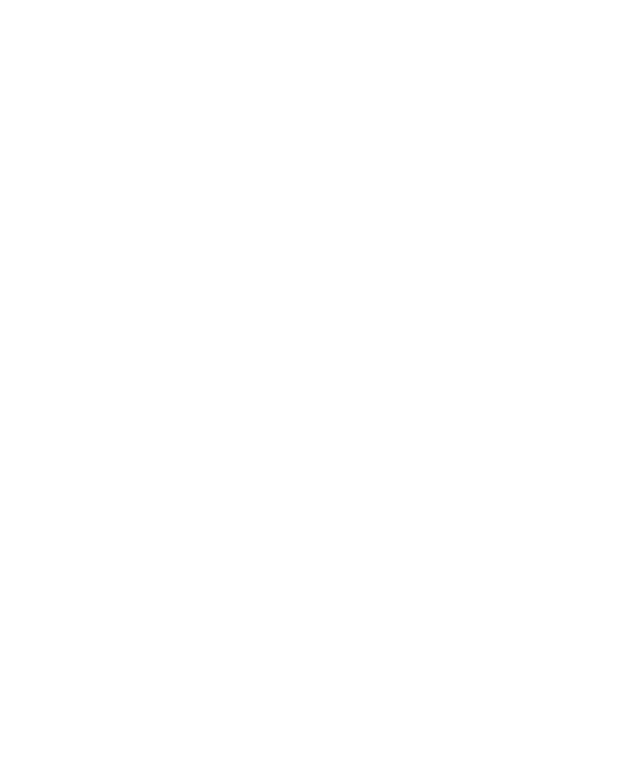
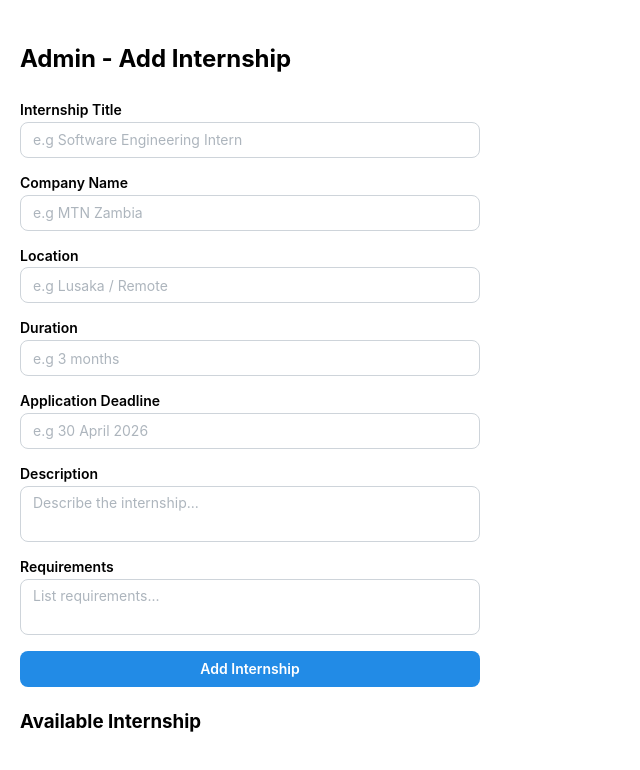
Before and after one commit to RachealMilele123/Admin_FrontEnd, a React (Vite) app: page /admin/internships in a window 1280 px wide. Before the commit this address had no page. Shown: the top 770 px of the page, without its empty margins (0-640 px from the left). Built offline with nearby package versions, Linux system fonts and the light colour scheme.

Commit message:
Added the InternshipAdmin field

```diff
--- a/package.json
+++ b/package.json
@@ -11,6 +11,7 @@
   },
   "dependencies": {
     "@mantine/core": "^9.0.2",
+    "@mantine/form": "^9.0.2",
     "@mantine/hooks": "^9.0.2",
     "react": "^19.2.4",
     "react-dom": "^19.2.4",
--- a/src/App.jsx
+++ b/src/App.jsx
@@ -5,6 +5,7 @@
 import Login from "./Auth/Login";
 import { MantineProvider } from "@mantine/core";
 import '@mantine/core/styles.css';
+import InternshipAdmin from "./pages/InternshipAdmin";
 
 
 function App() {
@@ -22,6 +23,8 @@
         {/* ADMIN DASHBOARD */}
         <Route path="/admin" element={<Admin />} />
 
+        {/* INTERNSHIP ADMIN */}
+        <Route path="/admin/internships" element={<InternshipAdmin />} />
       </Routes>
     </Router>
     </MantineProvider>
--- a/src/Auth/Login.jsx
+++ b/src/Auth/Login.jsx
@@ -24,7 +24,7 @@
       </Text>
 
       <Paper withBorder shadow="sm" p={22} mt={30} radius="md">
-        <TextInput label="Email" placeholder="you@mantine.dev" required radius="md" />
+        <TextInput label="Email" placeholder="you@gmail.com" required radius="md" />
         <PasswordInput label="Password" placeholder="Your password" required mt="md" radius="md" />
         <Group justify="space-between" mt="lg">
           <Checkbox label="Remember me" />
--- /dev/null
+++ b/src/pages/InternshipAdmin.jsx
@@ -0,0 +1,100 @@
+import { useState } from "react";
+import { TextInput, Textarea, Button } from "@mantine/core";
+import { useForm } from "@mantine/form";
+
+function InternshipAdmin() {
+  const [internships, setInternships] = useState([]);
+
+  const form = useForm({
+    initialValues: {
+      title: "",
+      company: "",
+      location: "",
+      duration: "",
+      deadline: "",
+      description: "",
+      requirements: "",
+    },
+  });
+
+  const handleSubmit = (values) => {
+    setInternships([...internships, values]);
+    form.reset(); // clear form after submit
+  };
+
+  return (
+    <div style={{ padding: "20px", maxWidth: "500px" }}>
+      <h2>Admin - Add Internship</h2>
+
+      {/* FORM */}
+      <form onSubmit={form.onSubmit(handleSubmit)}>
+        <TextInput
+          label="Internship Title"
+          placeholder="e.g Software Engineering Intern"
+          {...form.getInputProps("title")}
+        />
+
+        <TextInput
+          label="Company Name"
+          placeholder="e.g MTN Zambia"
+          mt="sm"
+          {...form.getInputProps("company")}
+        />
+
+        <TextInput
+          label="Location"
+          placeholder="e.g Lusaka / Remote"
+          mt="sm"
+          {...form.getInputProps("location")}
+        />
+
+        <TextInput
+          label="Duration"
+          placeholder="e.g 3 months"
+          mt="sm"
+          {...form.getInputProps("duration")}
+        />
+
+        <TextInput
+          label="Application Deadline"
+          placeholder="e.g 30 April 2026"
+          mt="sm"
+          {...form.getInputProps("deadline")}
+        />
+
+        <Textarea
+          label="Description"
+          placeholder="Describe the internship..."
+          mt="sm"
+          {...form.getInputProps("description")}
+        />
+
+        <Textarea
+          label="Requirements"
+          placeholder="List requirements..."
+          mt="sm"
+          {...form.getInputProps("requirements")}
+        />
+
+        <Button type="submit" fullWidth mt="md">
+          Add Internship
+        </Button>
+      </form>
+
+      {/* DISPLAY */}
+      <h3 style={{ marginTop: "20px" }}>Available Internship</h3>
+
+      {internships.map((item, index) => (
+        <div key={index} style={{ marginBottom: "15px" }}>
+          <strong>{item.title}</strong>
+          <p>{item.company}</p>
+          <p>{item.location}</p>
+          <p>{item.duration}</p>
+          <p>{item.deadline}</p>
+        </div>
+      ))}
+    </div>
+  );
+}
+
+export default InternshipAdmin;
```
Also changed, not shown: 1 other file (tests, documents, lock files or other folders).
